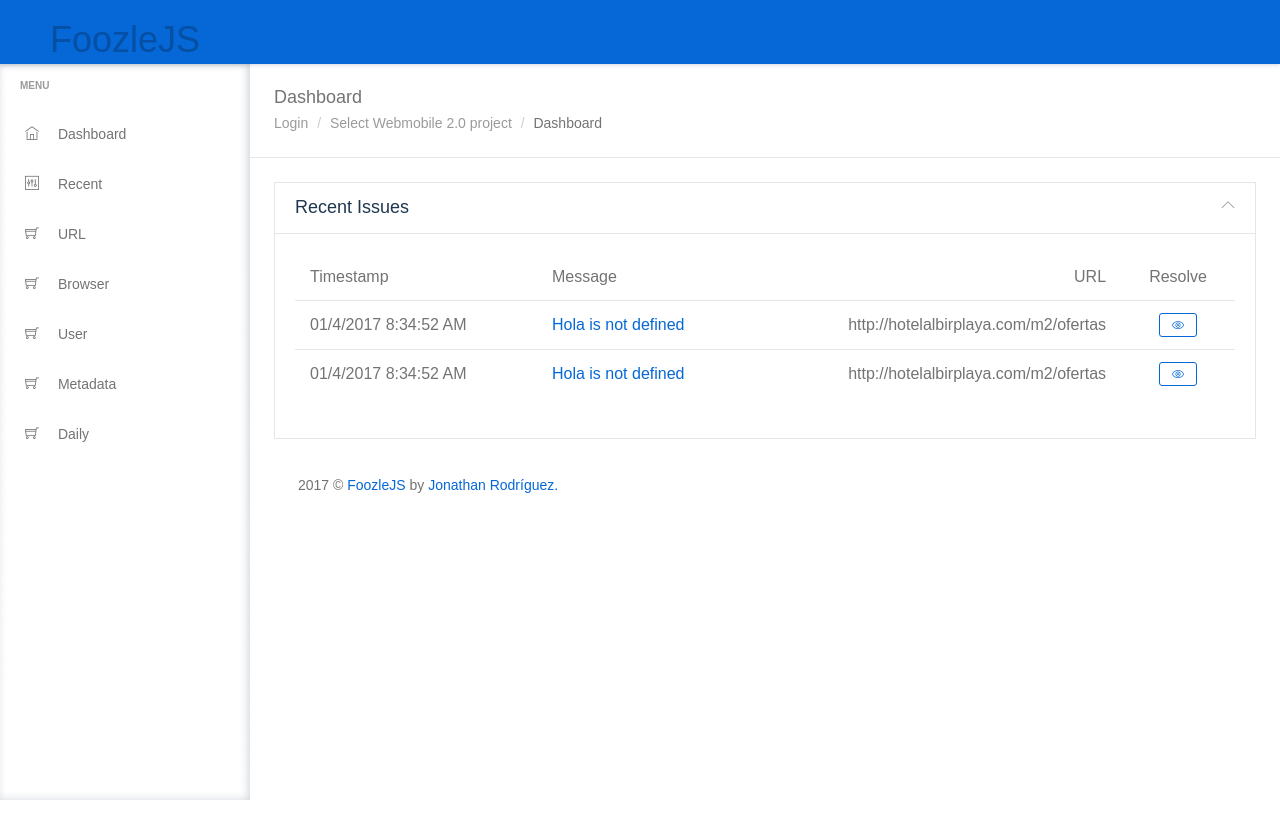
After one commit to jojo5716/foozlejs-front-django, a Django app: template foozleFront/templates/project/recent.html in a window 1280 px wide. The commit adds this page. Shown: the top 840 px of the page. Run offline with Django 3.2, Linux system fonts and the light colour scheme; the template is opened without the code that fills it, so the values that code supplies are empty; some libraries are stand-ins or nearby versions; some web fonts are replaced.

```diff
--- a/foozleFront/apps/project/urls.py
+++ b/foozleFront/apps/project/urls.py
@@ -1,6 +1,8 @@
 from django.conf.urls import url
-from .views import HomeProject
+from .views import HomeProject, RecentProject, IssueDetailProject
 
 urlpatterns = [
-    url(r'^project/(?P<id_test>[0-9]+)/$', HomeProject.as_view(), name="project_home"),
+    url(r'^(?P<id_project>[0-9]+)/$', HomeProject.as_view(), name="project_home"),
+    url(r'^(?P<id_project>[0-9]+)/recent/$', RecentProject.as_view(), name="project_recent"),
+    url(r'^(?P<id_project>[0-9]+)/issue/(?P<id_issue>[0-9]+)$', IssueDetailProject.as_view(), name="project_issue_detail"),
 ]
--- a/foozleFront/templates/base.html
+++ b/foozleFront/templates/base.html
@@ -67,7 +67,7 @@
                             </li>
 
                             <li class="panel">
-                                <a href="widgets.html">
+                                <a href="{% url 'project_recent' 1 %}">
                                     <i class="ti-panel"></i>
                                     <span class="sidebar-title">Recent </span>
                                 </a>
--- /dev/null
+++ b/foozleFront/templates/project/recent.html
@@ -0,0 +1,72 @@
+{% extends 'base.html' %}
+
+{% block breadcrumbs %}
+<div class="page-header clearfix">
+    <div class="row">
+        <div class="col-sm-6">
+            <h4 class="mt-0 mb-5">Dashboard</h4>
+            <ol class="breadcrumb mb-0">
+                <li><a href="#">Login</a></li>
+                <li><a href="#">Select Webmobile 2.0 project</a></li>
+                <li class="active">Dashboard</li>
+            </ol>
+        </div>
+    </div>
+</div>
+{% endblock breadcrumbs%}
+
+{% block content %}
+<div class="row">
+    <div class="col-md-12">
+        <div class="widget">
+            <div class="widget-heading clearfix">
+                <h3 class="widget-title pull-left">Recent Issues</h3>
+                <ul class="widget-tools pull-right list-inline">
+                    <li><a href="javascript:;" class="widget-collapse"><i class="ti-angle-up"></i></a></li>
+                </ul>
+            </div>
+            <div class="widget-body">
+                <table id="product-list" style="width: 100%;" class="table table-hover dt-responsive nowrap dataTable no-footer dtr-inline" >
+                    <thead>
+                        <tr role="row">
+                            <th class="sorting_asc" rowspan="1" colspan="1" >Timestamp</th>
+                            <th class="sorting" rowspan="1" colspan="1"  >Message</th>
+                            <th class="text-right sorting" rowspan="1" colspan="1" >URL</th>
+                            <th class="text-center sorting_disabled" rowspan="1" colspan="1">Resolve</th></tr>
+                    </thead>
+                    <tbody>
+
+                        <tr role="row" class="odd">
+                            <td class="sorting_1">01/4/2017 8:34:52 AM</td>
+                            <td>
+                                <a href="{% url 'project_issue_detail' 1 1 %}">Hola is not defined</a>
+                            </td>
+                            <td class="text-right">http://hotelalbirplaya.com/m2/ofertas</td>
+                            <td class="text-center">
+                              <div role="group" aria-label="Basic example" class="btn-group btn-group-sm">
+                                <button type="button" class="btn btn-outline btn-primary"><i class="ti-eye"></i></button>
+                              </div>
+                            </td>
+                        </tr>
+
+                        <tr role="row" class="odd">
+                            <td class="sorting_1">01/4/2017 8:34:52 AM</td>
+                            <td>
+                                <a href="{% url 'project_issue_detail' 1 1 %}">Hola is not defined</a>
+                            </td>
+                            <td class="text-right">http://hotelalbirplaya.com/m2/ofertas</td>
+                            <td class="text-center">
+                              <div role="group" aria-label="Basic example" class="btn-group btn-group-sm">
+                                <button type="button" class="btn btn-outline btn-primary"><i class="ti-eye"></i></button>
+                              </div>
+                            </td>
+                        </tr>
+
+                    </tbody>
+                </table>
+            </div>
+        </div>
+    </div>
+
+
+{% endblock content %}
```
Also changed, not shown: foozleFront/apps/project/models.py (+22 -1 lines), foozleFront/apps/project/views.py (+15 -0 lines), foozleFront/settings.py (+8 -3 lines), foozleFront/templates/project/issue_detail.html (added, +161 -0 lines), foozleFront/apps/project/migrations/0001_initial.py (added), 1 other file.
